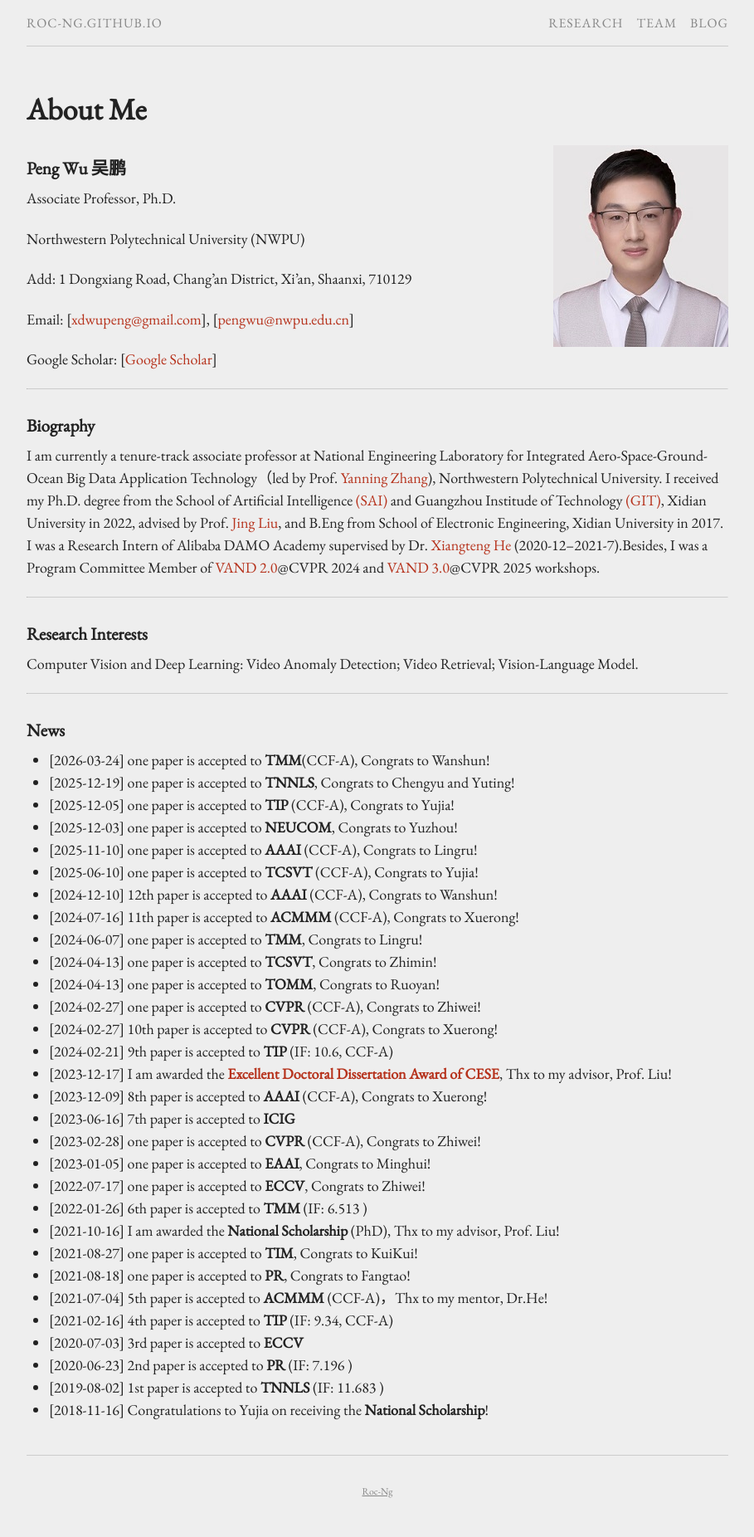
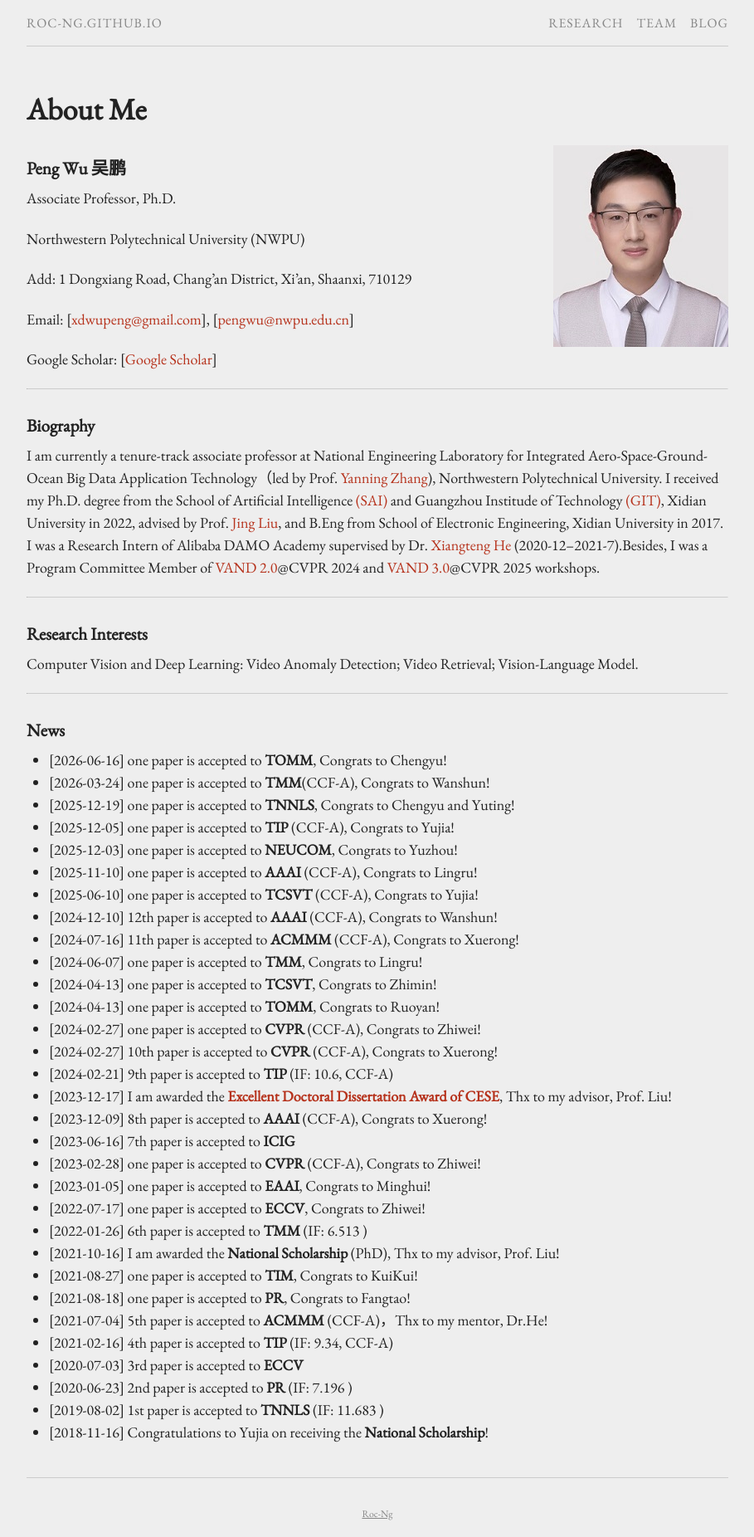
Before and after one commit to Roc-Ng/Roc-Ng.github.io, a Jekyll site: the page built from index.md, in a window 1280 px wide. Shown: the whole page at 83% size, without its empty margins (185-1094 px from the left). Built offline with Jekyll 4.4.1, drawn with Linux system fonts in a browser that asks for light colours; before the commit the page ends 1825 px from its top, so only the background shows below that.

Commit message:
Update index.md

```diff
--- a/index.md
+++ b/index.md
@@ -33,6 +33,7 @@ Computer Vision and Deep Learning: Video Anomaly Detection; Video Retrieval; Vis
 ------
 
 ### News
++ [2026-06-16]  one paper is accepted to **TOMM**, Congrats to Chengyu!
 + [2026-03-24]  one paper is accepted to **TMM**(CCF-A), Congrats to Wanshun!
 + [2025-12-19]  one paper is accepted to **TNNLS**, Congrats to Chengyu and Yuting!
 + [2025-12-05]  one paper is accepted to **TIP** (CCF-A), Congrats to Yujia!
```
